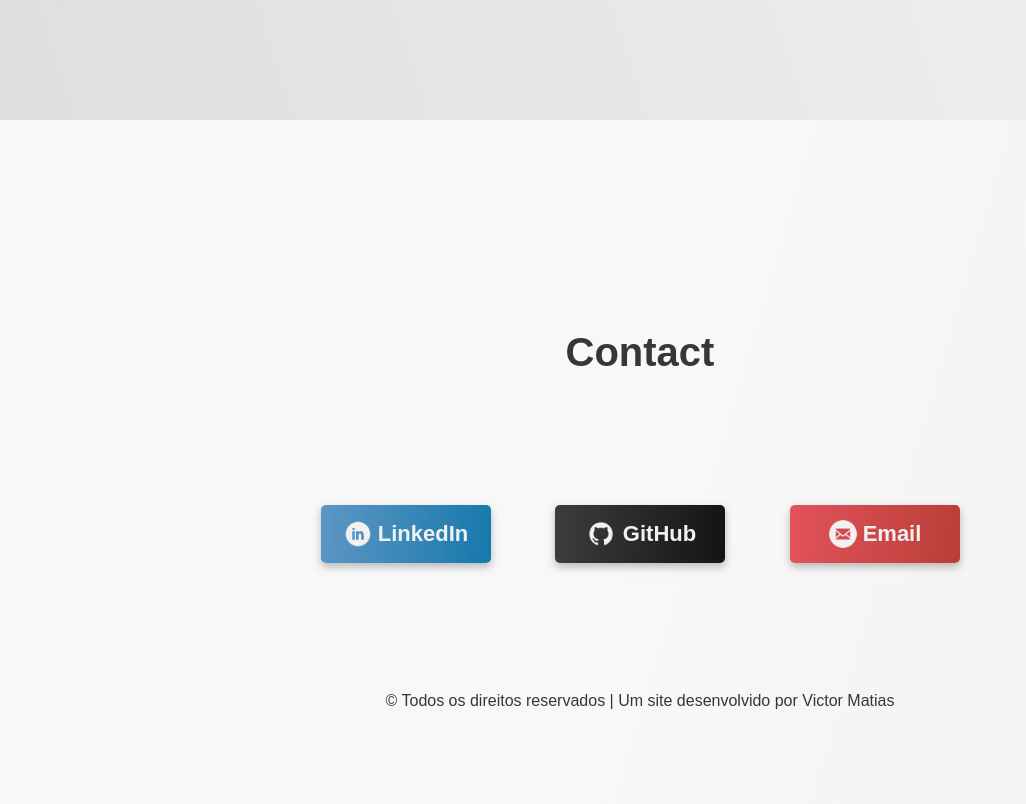
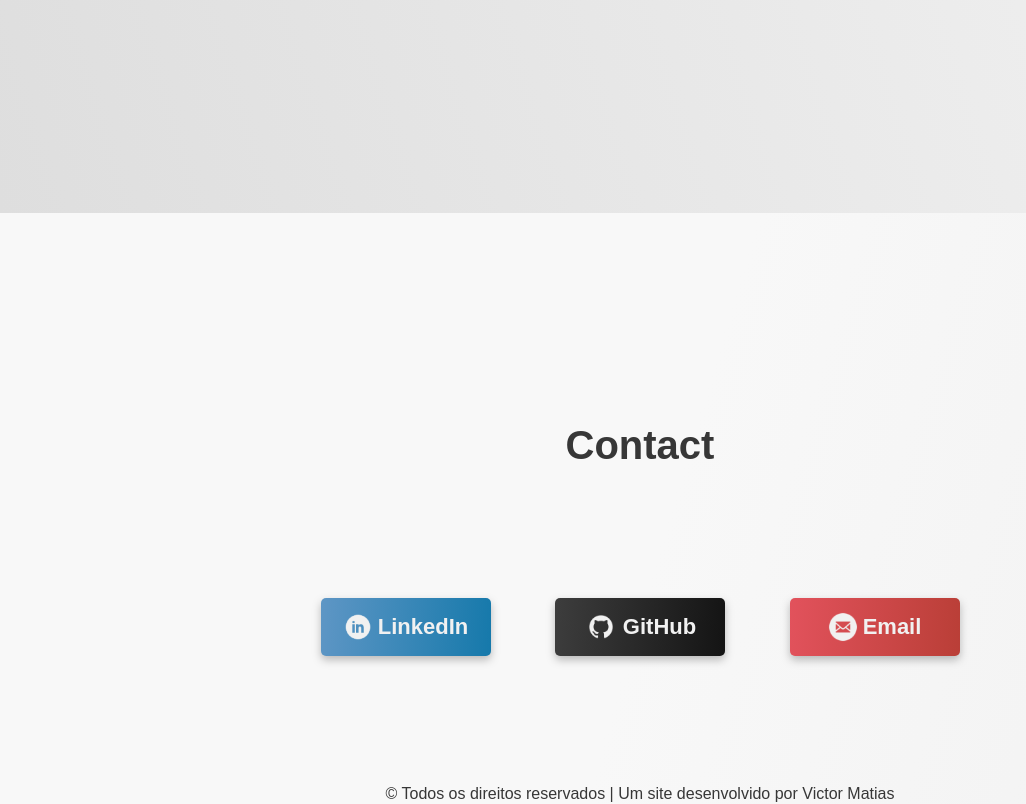
Before and after one commit to victormatia/portifolio, a React (Vite) app: page / in a window 1280 px wide. Shown: the part 2280-3084 px from the top of the page, without its empty margins (0-1026 px from the left). Built offline with nearby package versions, Linux system fonts and the light colour scheme; a web font is replaced by a local one.

Commit message:
style: remove unnecessary properties from Contact.css

```diff
--- a/src/css/Contact.css
+++ b/src/css/Contact.css
@@ -3,8 +3,6 @@ a {
   color: #F1F1F1;
 }
 .contact-background {
-  position: absolute;
-  top: 300vh;
   width: 100vw;
   height: 100vh;
   background: linear-gradient(286.46deg, #F1F1F1 1.27%, #F8F8F8 50%);
```
